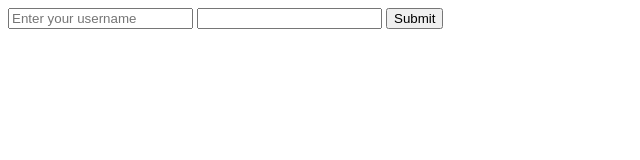
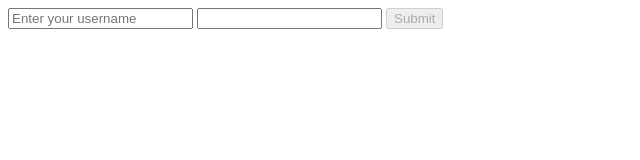
Before and after one commit to twcrone/angularjs-up-and-running, a plain HTML site: page 04-forms-inputs-services-oh-my/index.html in a window 1280 px wide. Shown: the full height of the page, 0-640 px from the left. Drawn offline with nearby package versions, Linux system fonts and the light colour scheme.

Commit message:
Add form with validation

```diff
--- a/04-forms-inputs-services-oh-my/index.html
+++ b/04-forms-inputs-services-oh-my/index.html
@@ -12,11 +12,13 @@
 </style>
 </head>
 <body ng-controller="MainCtrl as ctrl">
-  <form ng-submit="ctrl.submit()">
-    <input type="text" ng-model="ctrl.user.username" placeholder="Enter your username">
-    <input type="password" ng-model="ctrl.user.password">
+  <form ng-submit="ctrl.submit()" name="myForm">
 
-    <input type="submit" value="Submit">
+    <input type="text" ng-model="ctrl.user.username" placeholder="Enter your username" required ng-minlength="4">
+
+    <input type="password" ng-model="ctrl.user.password" required>
+
+    <input type="submit" value="Submit" ng-disabled="myForm.$invalid">
   </form>
 
   <script src="https://ajax.googleapis.com/ajax/libs/angularjs/1.4.7/angular.min.js">
@@ -28,7 +30,7 @@
       var self = this;
 
       self.submit = function() {
-        console.log('User clicked submit with ', self.user);
+        console.log('Second form submit with ', self.user);
       };
   }]);
 
```
